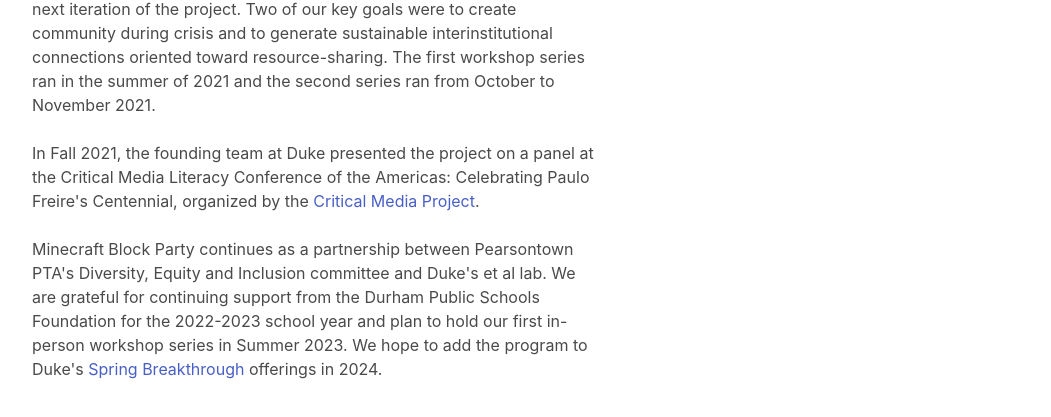
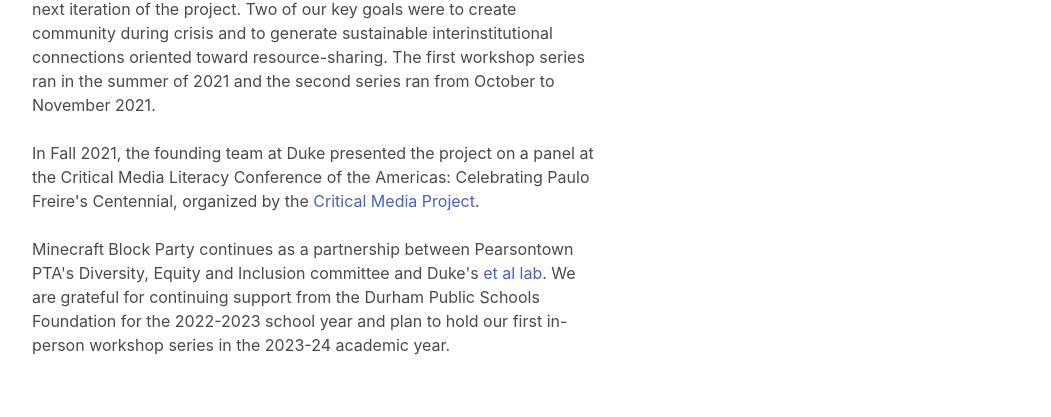
Before and after one commit to mjvo/minecraft-blockparty, a plain HTML site: page index.html in a window 1280 px wide. Shown: the part 423-840 px from the top of the page, without its empty margins (32-1083 px from the left). Drawn offline with Linux system fonts and the light colour scheme.

Commit message:
remove springbreakthrough

```diff
--- a/index.html
+++ b/index.html
@@ -24,7 +24,7 @@
                 In Fall 2021, the founding team at Duke presented the project on a panel at the Critical Media Literacy Conference of the Americas: Celebrating Paulo Freire's Centennial, organized by the <a href="https://criticalmediaproject.org/">Critical Media Project</a>.
             </p>
             <p class="block">
-                Minecraft Block Party continues as a partnership between Pearsontown PTA's Diversity, Equity and Inclusion committee and Duke's et al lab. We are grateful for continuing support from the Durham Public Schools Foundation for the 2022-2023 school year and plan to hold our first in-person workshop series in Summer 2023. We hope to add the program to Duke's <a href="https://springbreakthrough.duke.edu/">Spring Breakthrough</a> offerings in 2024.
+                Minecraft Block Party continues as a partnership between Pearsontown PTA's Diversity, Equity and Inclusion committee and Duke's <a href="https://etal-lab.org/" target="_blank">et al lab</a>. We are grateful for continuing support from the Durham Public Schools Foundation for the 2022-2023 school year and plan to hold our first in-person workshop series in the 2023-24 academic year.
             </p>
 
         </div>
```
